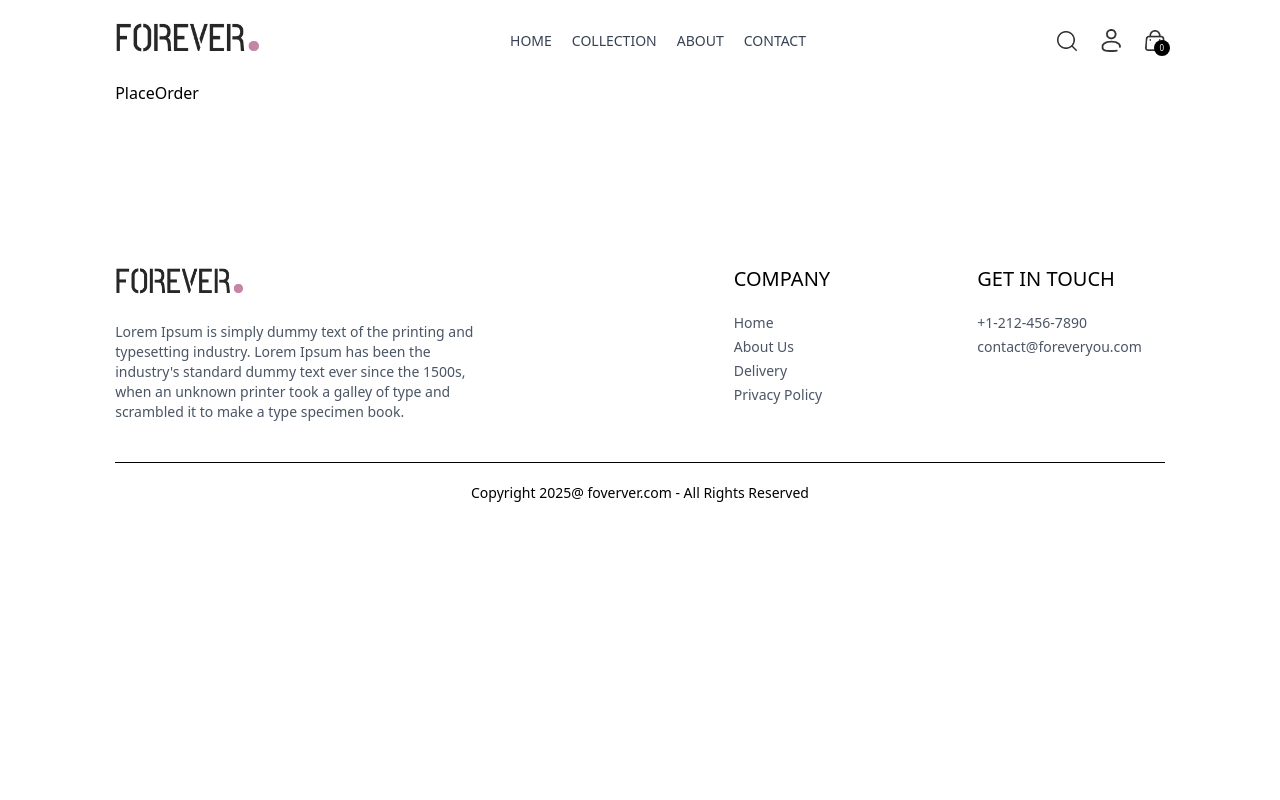
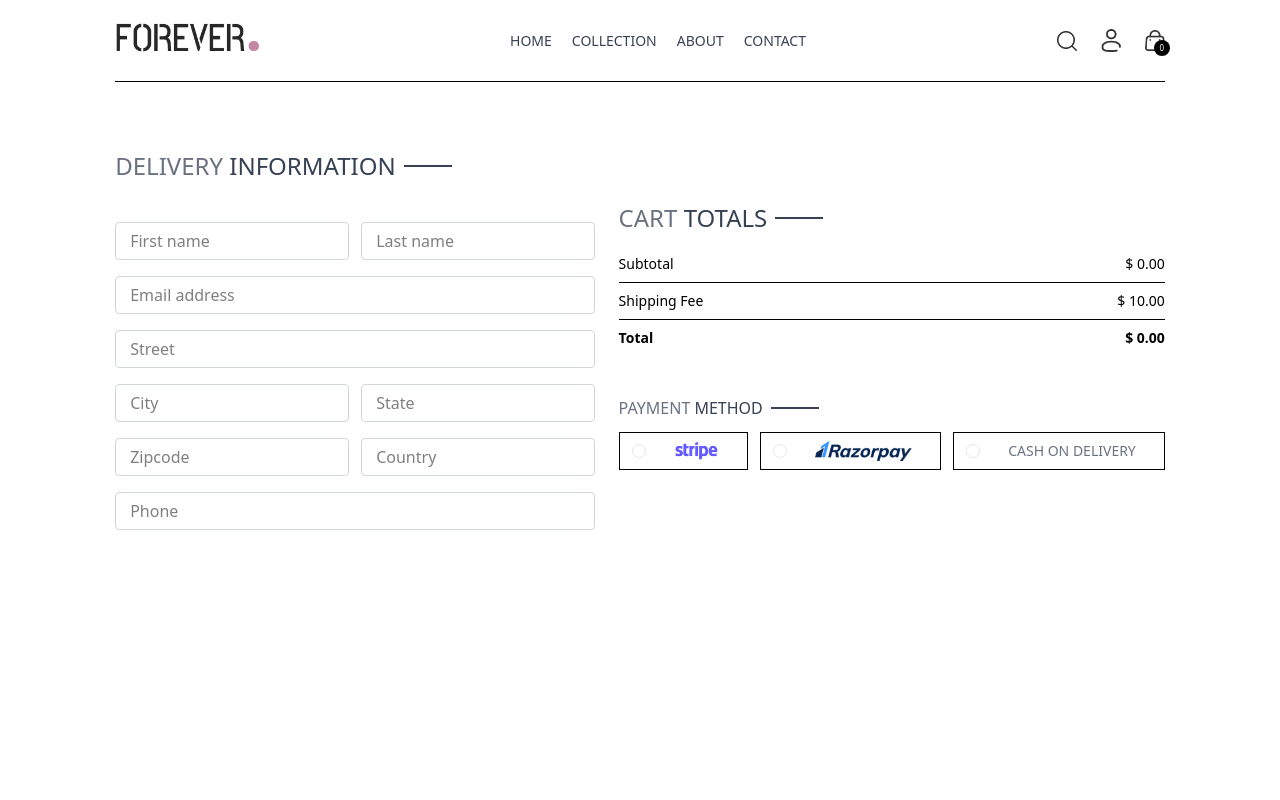
Before and after one commit to Prashant2004-c/E-commerce-App, a React (Vite) app in the folder frontend/: page /place-order in a window 1280 px wide. Shown: the top 800 px of the page. Built offline with nearby package versions, Linux system fonts and the light colour scheme.

Commit message:
Added logic to the cart and made it fully functional and started work on place-order page

```diff
--- /dev/null
+++ b/frontend/src/components/CartTotal.jsx
@@ -0,0 +1,32 @@
+import React, { useContext } from "react";
+import Title from "./Title";
+import { ShopContext } from "../context/ShopContext";
+
+const CartTotal = () => {
+  const { currency, delivery_fee, getCartAmount } = useContext(ShopContext);
+  return (
+    <div className="w-full">
+      <div className="text-2xl">
+        <Title text1={"CART"} text2={"TOTALS"}></Title>
+      </div>
+      <div className="flex flex-col gap-2 mt-2 text-sm">
+        <div className="flex justify-between">
+          <p>Subtotal</p>
+          <p>{currency} {getCartAmount()}.00</p>
+        </div>
+        <hr />
+        <div className="flex justify-between">
+          <p>Shipping Fee</p>
+          <p>{currency} {delivery_fee}.00</p>
+        </div>
+        <hr />
+        <div className="flex justify-between">
+          <b>Total</b>
+          <b>{currency} {getCartAmount() === 0 ? 0 : getCartAmount() + delivery_fee}.00</b>
+        </div>
+      </div>
+    </div>
+  );
+};
+
+export default CartTotal;
--- a/frontend/src/context/ShopContext.jsx
+++ b/frontend/src/context/ShopContext.jsx
@@ -1,6 +1,7 @@
 import { createContext, useEffect, useState } from "react";
 import { products } from "../assets/assets";
 import { toast } from "react-toastify";
+import { useNavigate } from "react-router-dom";
 
 export const ShopContext = createContext();
 
@@ -11,6 +12,7 @@
   const [search, setSearch] = useState('');
   const [showSearch, setShowSearch] = useState(false);
   const [cartItems, setCartItems] = useState({});
+  const navigate = useNavigate();
 
   const addToCart = async (itemId, size) => {
 
@@ -54,6 +56,29 @@
     return totalCount;
   }
 
+  const updateQuantity = async (itemId, size, quantity) => {
+    let cartData = structuredClone(cartItems);
+    cartData[itemId][size] = quantity;
+    setCartItems(cartData);
+  }
+
+  const getCartAmount = () => {
+    let totalAmount = 0;
+    for(const items in cartItems) {
+      let itemInfo = products.find((product) => product._id === items);
+      for(const item in cartItems[items]) {
+        try {
+          if(cartItems[items][item] > 0) {
+            totalAmount += itemInfo.price * cartItems[items][item];
+          }
+        } catch (error) {
+
+        }
+      }
+    }
+    return totalAmount;
+  }
+
   const value = {
     products,
     currency,
@@ -61,7 +86,10 @@
     search, setSearch,
     showSearch, setShowSearch,
     cartItems, addToCart,
-    getCartCount
+    getCartCount,
+    updateQuantity,
+    getCartAmount,
+    navigate
   }
 
   return (
--- a/frontend/src/pages/Cart.jsx
+++ b/frontend/src/pages/Cart.jsx
@@ -1,9 +1,91 @@
-import React from 'react'
+import React, { useContext, useEffect, useState } from "react";
+import { ShopContext } from "../context/ShopContext";
+import Title from "../components/Title";
+import { assets } from "../assets/assets";
+import CartTotal from "../components/CartTotal";
 
 const Cart = () => {
+  const { products, currency, cartItems, updateQuantity, navigate } = useContext(ShopContext);
+  const [cartData, setCartData] = useState([]);
+
+  useEffect(() => {
+    const tempData = [];
+    for (const items in cartItems) {
+      for (const item in cartItems[items]) {
+        if (cartItems[items][item] > 0) {
+          tempData.push({
+            _id: items,
+            size: item,
+            quantity: cartItems[items][item],
+          });
+        }
+      }
+    }
+    setCartData(tempData);
+  }, [cartItems]);
+
   return (
-    <div>Cart</div>
-  )
-}
+    <div className="border-t pt-14">
+      <div className="text-2xl mb-3">
+        <Title text1={"YOUR"} text2={"CART"}></Title>
+      </div>
+
+      <div>
+        {cartData.map((item, index) => {
+          const productData = products.find(
+            (product) => product._id === item._id
+          );
+
+          return (
+            <div
+              key={index}
+              className="py-4 border-t border-b text-gray-700 grid grid-cols-[4fr_0.5fr_0.5fr] sm:grid-cols-[4fr_2fr_0.5fr] items-center gap-4"
+            >
+              <div className="flex items-start gap-6">
+                <img
+                  src={productData.image[0]}
+                  className="w-16 sm:w-20"
+                  alt=""
+                />
+                <div>
+                  <p className="text-xs sm:text-lg font-medium">
+                    {productData.name}
+                  </p>
+                  <div className="flex items-center gap-5 mt-2">
+                    <p>
+                      {currency}
+                      {productData.price}
+                    </p>
+                    <p className="px-2 sm:px-3 sm:py-1 border border-gray-300 bg-slate-50">
+                      {item.size}
+                    </p>
+                  </div>
+                </div>
+              </div>
+
+              <input
+                onChange={(e)=> e.target.value === '' || e.target.value === '0' ? null : updateQuantity(item._id, item.size, Number(e.target.value))}
+                type="number"
+                min={1}
+                defaultValue={item.quantity}
+                className="border border-gray-300 max-w-10 sm:max-w-20 px-1 sm:px-2 py-1"
+              />
+              <img onClick={()=>updateQuantity(item._id, item.size, 0)} src={assets.bin_icon} className="w-4 mr-4 sm:w-5 cursor-pointer" alt="" />
+            </div>
+          );
+        })}
+      </div>
+
+      <div className="flex justify-end my-20">
+        <div className="w-full sm:w-[450px]">
+          <CartTotal></CartTotal>
+          <div className="w-full text-end">
+            <button onClick={()=>navigate('/place-order')} className="bg-black text-white text-sm my-8 px-8 py-3 cursor-pointer">PROCEED TO CHECKOUT</button>
+          </div>
+        </div>
+      </div>
+    </div>
+  );
+};
 
 export default Cart;
--- a/frontend/src/pages/PlaceOrder.jsx
+++ b/frontend/src/pages/PlaceOrder.jsx
@@ -1,9 +1,62 @@
-import React from 'react'
+import React from "react";
+import Title from "../components/Title";
+import CartTotal from "../components/CartTotal";
+import { assets } from "../assets/assets";
 
 const PlaceOrder = () => {
   return (
-    <div>PlaceOrder</div>
-  )
-}
+    <div className="flex flex-col sm:flex-row justify-between gap-4 pt-5 sm:pt-14 min-h-[80vh] border-t">
+      {/* left side */}
+      <div className="flex flex-col gap-4 w-full sm:max-w-[480px]">
+        <div className="text-xl sm:text-2xl my-3">
+          <Title text1={"DELIVERY"} text2={"INFORMATION"}></Title>
+        </div>
+        <div className="flex gap-3">
+          <input type="text" placeholder="First name" className="border border-gray-300 rounded py-1.5 px-3.5 w-full" />
+          <input type="text" placeholder="Last name" className="border border-gray-300 rounded py-1.5 px-3.5 w-full" />
+        </div>
+        <input type="email" placeholder="Email address" className="border border-gray-300 rounded py-1.5 px-3.5 w-full" />
+        <input type="text" placeholder="Street" className="border border-gray-300 rounded py-1.5 px-3.5 w-full" />
+        <div className="flex gap-3">
+          <input type="text" placeholder="City" className="border border-gray-300 rounded py-1.5 px-3.5 w-full" />
+          <input type="text" placeholder="State" className="border border-gray-300 rounded py-1.5 px-3.5 w-full" />
+        </div>
+        <div className="flex gap-3">
+          <input type="number" placeholder="Zipcode" className="border border-gray-300 rounded py-1.5 px-3.5 w-full" />
+          <input type="text" placeholder="Country" className="border border-gray-300 rounded py-1.5 px-3.5 w-full" />
+        </div>
+        <input type="number" placeholder="Phone" className="border border-gray-300 rounded py-1.5 px-3.5 w-full" />
+      </div>
+
+      {/* right side */}
+      <div className="mt-8">
+        <div className="mt-8 min-w-80">
+          <CartTotal></CartTotal>
+        </div>
+
+        <div className="mt-12">
+          <Title text1={'PAYMENT'} text2={'METHOD'}></Title>
+          {/* payment method selection */}
+          <div className="flex gap-3 flex-col lg:flex-row">
+            <div className="flex items-center gap-3 border p-2 px-3 cursor-pointer">
+              <p className={`min-w-3.5 h-3.5 border border-gray-200 rounded-full`}></p>
+              <img src={assets.stripe_logo} className="h-5 mx-4" alt="" />
+            </div>
+
+            <div className="flex items-center gap-3 border p-2 px-3 cursor-pointer">
+              <p className={`min-w-3.5 h-3.5 border border-gray-200 rounded-full`}></p>
+              <img src={assets.razorpay_logo} className="h-5 mx-4" alt="" />
+            </div>
+
+            <div className="flex items-center gap-3 border p-2 px-3 cursor-pointer">
+              <p className={`min-w-3.5 h-3.5 border border-gray-200 rounded-full`}></p>
+              <p className="text-gray-500 text-sm font-medium mx-4">CASH ON DELIVERY</p>
+            </div>
+          </div>
+        </div>
+      </div>
+    </div>
+  );
+};
 
 export default PlaceOrder;
```
